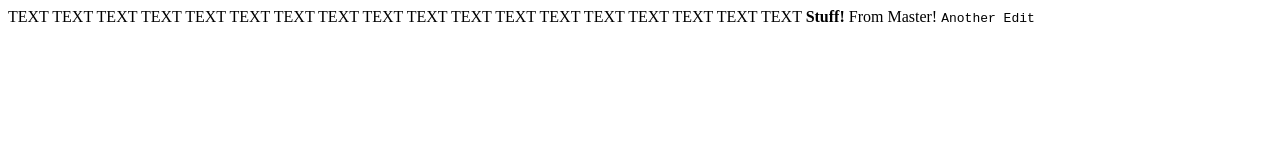
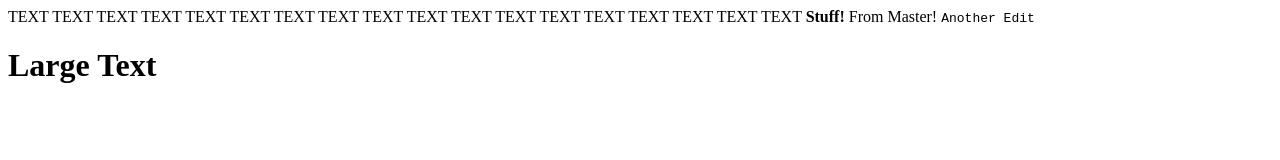
Before and after one commit to Pear0/Test, a plain HTML site: page index.html in a window 1280 px wide. Drawn offline with Linux system fonts and the light colour scheme.

Commit message:
Update index.html

```diff
--- a/index.html
+++ b/index.html
@@ -8,5 +8,6 @@
   <b>Stuff!</b>
   From Master!
   <code>Another Edit</code>
+  <h1>Large Text</h1>
   </body>
 </html>
```
